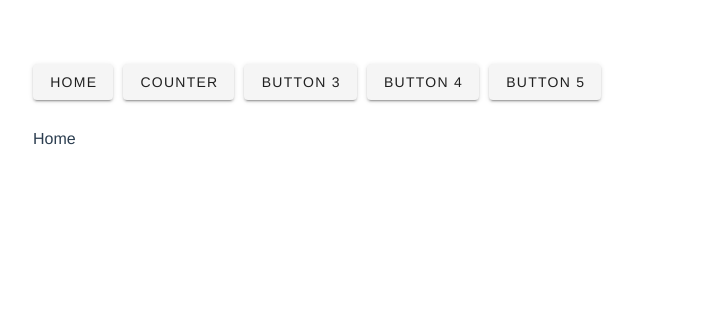
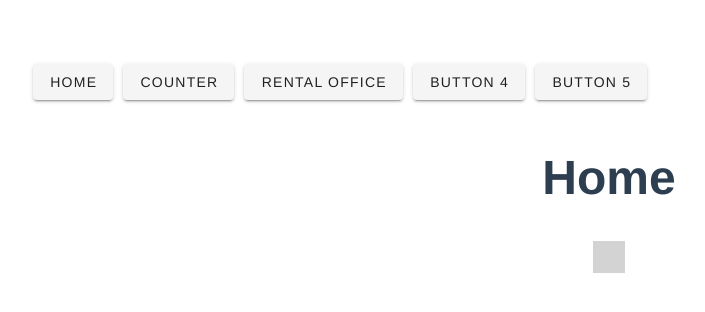
Before and after one commit to AdriannaMusialik/Vue-exercises_2, a Vue app: page / in a window 1280 px wide. Shown: the top 312 px of the page, without its empty margins (31-736 px from the left). Built offline with nearby package versions, Linux system fonts and the light colour scheme.

Commit message:
added PageWrapper component

```diff
--- a/src/App.vue
+++ b/src/App.vue
@@ -1,7 +1,7 @@
 <template>
   <div id="app">
-    <NavBar/>
-    <router-view class="routerView"/>
+      <NavBar/>
+      <router-view class="routerView"/>
   </div>
 </template>
 
--- a/src/components/Counter.vue
+++ b/src/components/Counter.vue
@@ -1,6 +1,5 @@
 <template>
-    <div class="counter">
-        <div class="counter_title">Counter</div>
+   <PageWrapper label="Counter" >
         <div class="counter_body">
             <div class="counter_result">{{this.$store.state.counter}}</div>
             <div class="counter_buttons">
@@ -14,12 +13,15 @@
                 <v-btn @click="asyncDecrement">async -</v-btn>
             </div>
         </div>
-    </div>
+    </PageWrapper>
 </template>
 
 <script>
+import PageWrapper from "./PageWrapper";
+
 export default {
     name: 'Counter',
+    components: {PageWrapper},
     methods: {
         increment () {
            this.$store.commit('increment');
@@ -44,29 +46,13 @@ export default {
 
 </script>
 <style>
-.counter {
-    display: flex;
-    justify-content: center;
-    align-items: center;
-    flex-direction: column;
-}
-
-.counter_title {
-    font-size: 6vh;
-    font-weight: bold;
-    margin: 20px 0;
-}
-
 .counter_body{
     display: flex;
     flex-direction: column;
     justify-content: center;
     align-items: center;
     flex-wrap: wrap;
-    background-color: lightgrey;
-    margin: 40px 0;
-    padding: 20px 10px;
-    width: 30vw;
+
 }
 
 .counter_result {
--- a/src/components/Home.vue
+++ b/src/components/Home.vue
@@ -1,10 +1,12 @@
 <template>
-    <div>
-        Home
-    </div>
+    <PageWrapper label="Home" />
 </template>
 
+<script>
+import PageWrapper from "./PageWrapper";
 
-<style>
-
-</style>
+export default {
+    name: "Home",
+    components: {PageWrapper}
+}
+</script>
--- a/src/components/NavBar.vue
+++ b/src/components/NavBar.vue
@@ -6,7 +6,9 @@
     <router-link to="/Counter" class="routerLink routerLink_counter">
         <v-btn class="button button_counter">Counter</v-btn>
     </router-link>
-    <v-btn class="button button_button3">Button 3</v-btn>
+    <router-link to="/RentalOffice" class="routerLink routerLink_rentalOffice">
+        <v-btn class="button button_rentalOffice">Rental Office</v-btn>
+    </router-link>
     <v-btn class="button button_button4">Button 4</v-btn>
     <v-btn class="button button_button5">Button 5</v-btn>
 </div>
--- /dev/null
+++ b/src/components/PageWrapper.vue
@@ -0,0 +1,37 @@
+<template>
+    <div class="body">
+        <div class="title">
+            <label> {{ label }} </label>
+        </div>
+        <div class="content">
+            <slot></slot>
+        </div>
+    </div>
+</template>
+
+<script>
+export default {
+  inheritAttrs: false,
+  props: ['label', "body"],
+}
+</script>
+
+<style>
+.body {
+    display: flex;
+    justify-content: center;
+    align-items: center;
+    flex-direction: column;
+}
+.title {
+    font-size: 6vh;
+    font-weight: bold;
+    margin: 20px 0;
+}
+
+.content {
+    background-color: lightgrey;
+    padding: 2vh;
+    margin: 2vh;
+}
+</style>
--- /dev/null
+++ b/src/components/RentalOffice.vue
@@ -0,0 +1,15 @@
+<template>
+    <PageWrapper label="Rental Office" />
+</template>
+
+
+<script>
+import PageWrapper from "./PageWrapper";
+
+export default {
+  name: 'RentalOffice',
+  components: {
+    PageWrapper
+  },
+}
+</script>
--- a/src/router.js
+++ b/src/router.js
@@ -2,6 +2,7 @@ import Vue from 'vue';
 import VueRouter from 'vue-router';
 import Home from './components/Home';
 import Counter from './components/Counter';
+import RentalOffice from './components/RentalOffice';
 
 Vue.use(VueRouter);
 
@@ -16,6 +17,11 @@ const routes = [
     name: 'Counter',
     component: Counter,
   },
+  {
+    path: '/RentalOffice',
+    name: 'RentalOffice',
+    component: RentalOffice,
+  },
 ];
 
 const router = new VueRouter({
```
